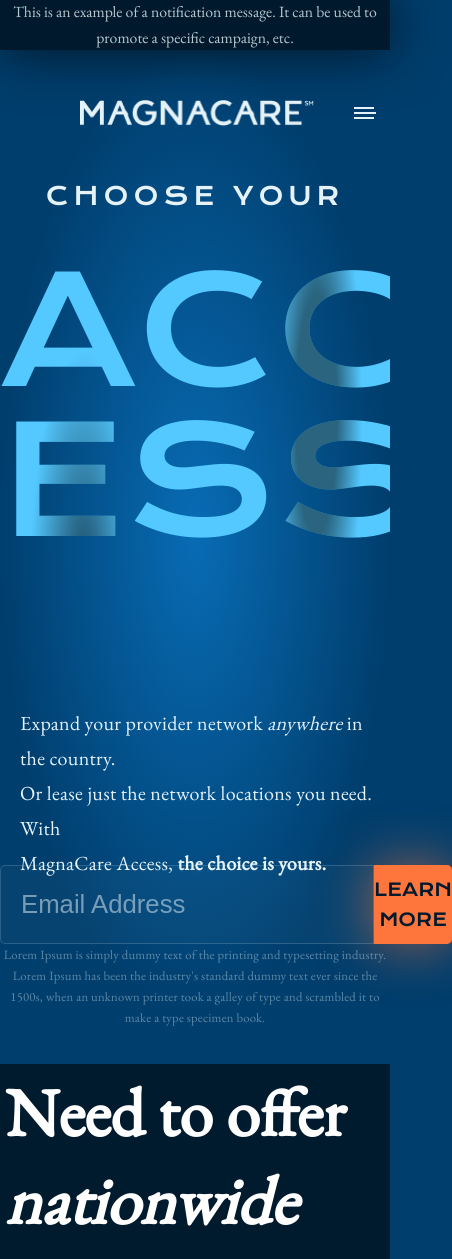
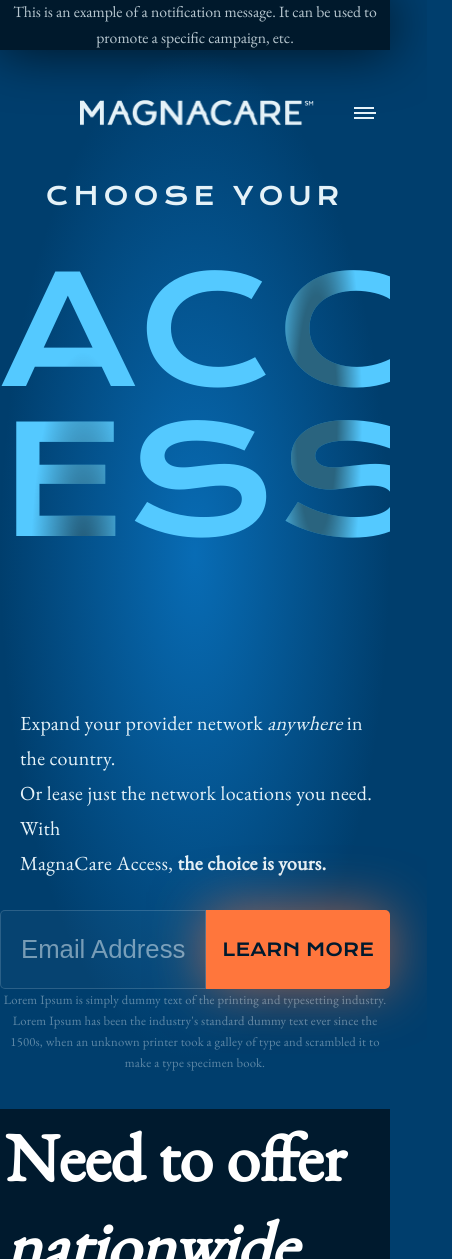
Before and after one commit to iperun23/magnacare, a Next.js app: page / in a window 390 px wide. Shown: the top 1259 px of the page, 452 px wide, since content can reach past the window. Built offline with nearby package versions, Linux system fonts and the light colour scheme.

Commit message:
input mobile

```diff
--- a/styles/globals.css
+++ b/styles/globals.css
@@ -340,12 +340,16 @@
 }
 
 .email_container {
-margin-top: 25px;
+margin-top: 70px;
 }
 .email_input_container {
   width: 100%;
   margin: 0 auto;
 }
+
+  .email_input, .email_input_learn-more-btn  {
+    width: 100%;
+  }
 
   .email_paragraph {
     width: 100%;
```
